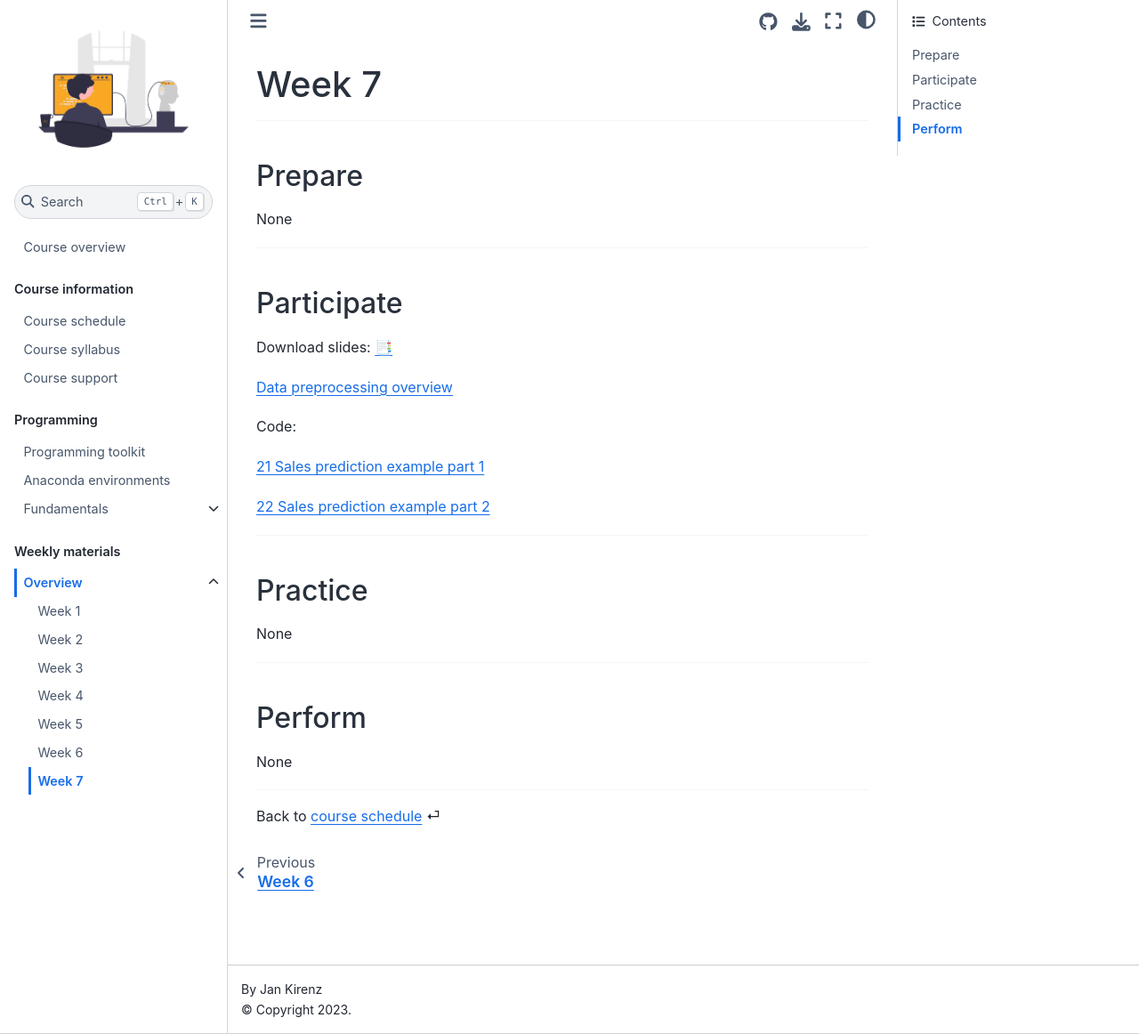
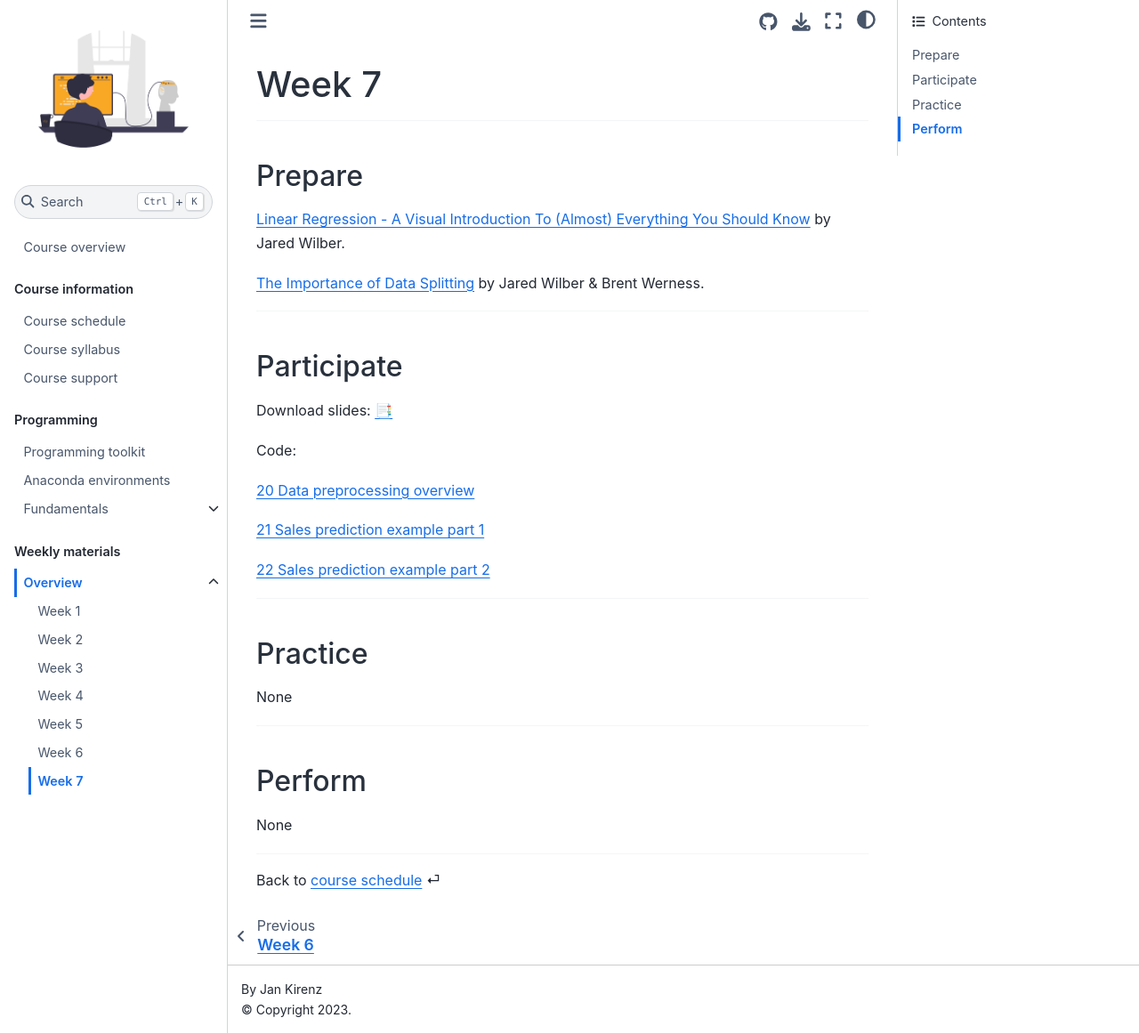
Before and after one commit to ds-ws22/website, a Jupyter Book: the page built from weeks/week7.md, in a window 1280 px wide and 1162 px high. Shown: the whole window at 89% size. Built offline with Jupyter Book 1.0.4 settings and Sphinx 7.4.7 and the Sphinx Book theme 1.1.4, drawn with Linux system fonts in a browser that asks for light colours; comment, search, counter and statistics services are not loaded.

Commit message:
Update week7.md

```diff
--- a/weeks/week7.md
+++ b/weeks/week7.md
@@ -7,7 +7,10 @@
 ## Prepare
 
 
-None
+[Linear Regression - A Visual Introduction To (Almost) Everything You Should Know](https://mlu-explain.github.io/linear-regression/) by Jared Wilber.
+
+
+[The Importance of Data Splitting](https://mlu-explain.github.io/train-test-validation/) by Jared Wilber & Brent Werness.
 
 ---
 
@@ -18,11 +21,9 @@ None
 Download slides: [📑](https://drive.google.com/file/d/1-cGm0I8N0sVjoLRFJrz-4t15PlR_Qy_4/view?usp=sharing)
 
 
+Code:
 
-
-[Data preprocessing overview](https://kirenz.github.io/ds-python/docs/data.html)
-
-Code:
+[20 Data preprocessing overview](../code/20-data.md)
 
 
 [21 Sales prediction example part 1](../code/21-sales.ipynb)
```
